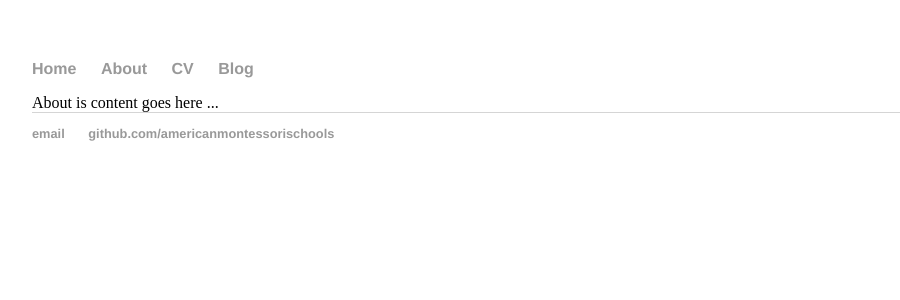
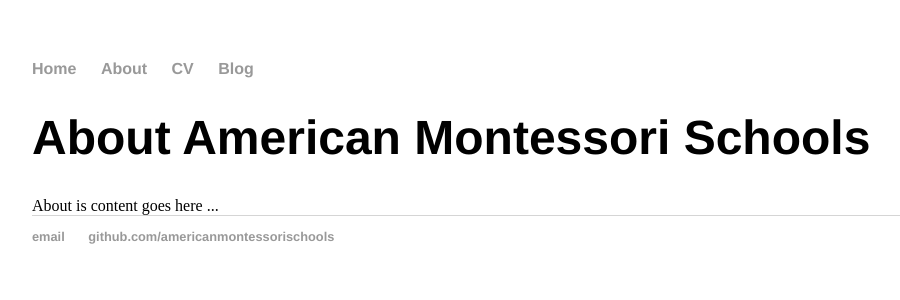
Before and after one commit to americanmontessorischools/americanmontessorischools.github.io, a Jekyll site: the page built from about/index.html, in a window 1280 px wide. Shown: the top 300 px of the page, without its empty margins (160-1060 px from the left). Built offline with Jekyll 4.4.1, drawn with Linux system fonts in a browser that asks for light colours.

Commit message:
Update index.html

```diff
--- a/about/index.html
+++ b/about/index.html
@@ -1,6 +1,6 @@
 ---
 layout: default
-title: Abount American Montessori Schools
+title: About American Montessori Schools
 ---
-
-About is content goes here ...
+	<h1>{{ page.title }}</h1>
+  <p1></p1>About is content goes here ...</p1>
```
